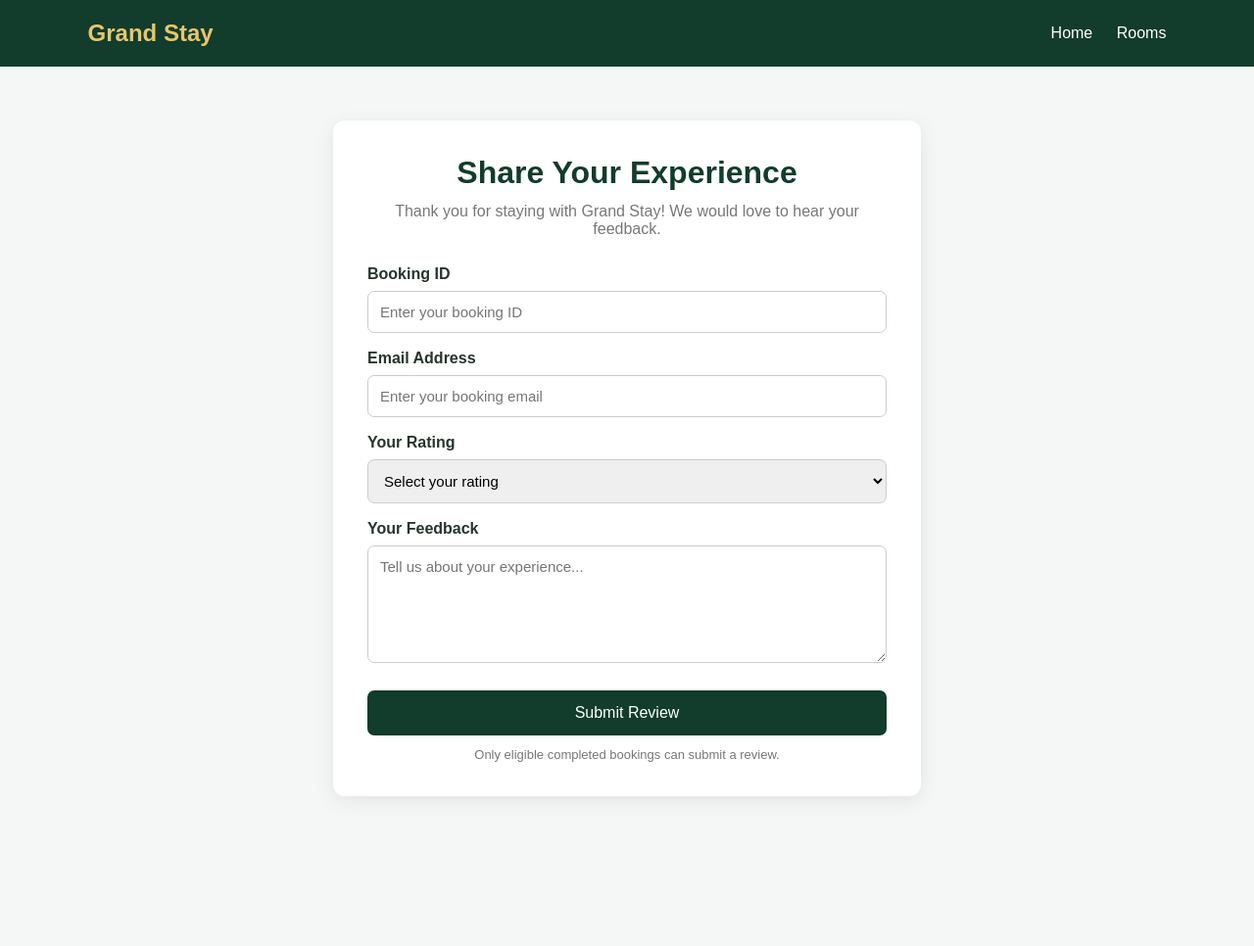
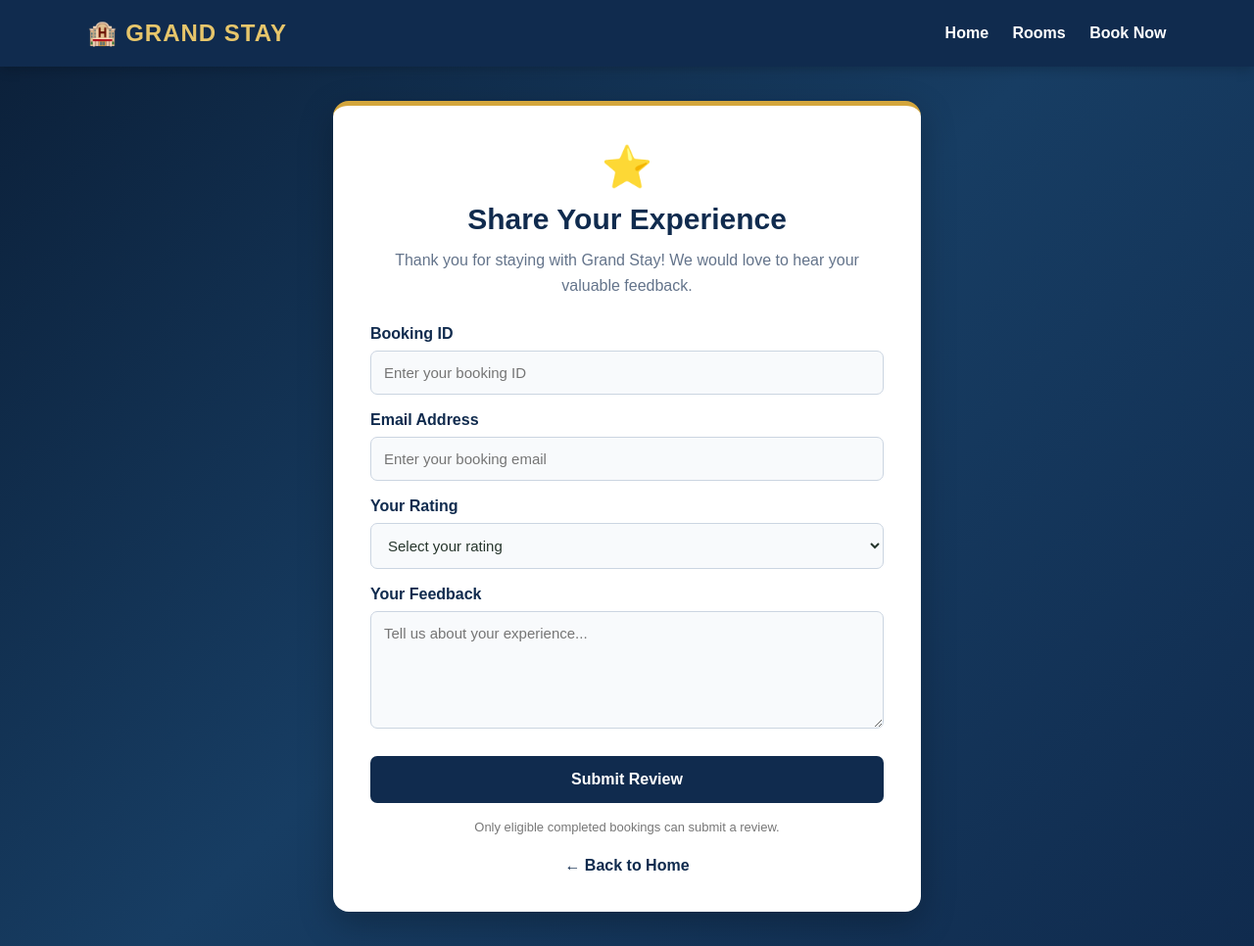
Before and after one commit to attilisuvarna009-tech/grand-stay-hotel-booking, a Flask app: page /review in a window 1280 px wide. Shown: the whole page at 98% size. Before the commit the page ends 816 px from the top, so only its background shows below. Run offline with Flask 3, Linux system fonts and the light colour scheme.

Commit message:
Revamp review.html with new styles and layout
Updated styles and structure for review page, including background gradient, improved layout, and enhanced form elements.

```diff
--- a/templates/review.html
+++ b/templates/review.html
@@ -15,62 +15,118 @@
         }
 
         body {
-            background: #f4f7f5;
+            min-height: 100vh;
+            background: linear-gradient(135deg, #0b1f38, #173d63, #102b4e);
             color: #26352c;
         }
 
         nav {
-            background: #123c2b;
+            background: #102b4e;
             color: white;
             padding: 20px 7%;
             display: flex;
             justify-content: space-between;
             align-items: center;
+            flex-wrap: wrap;
+            gap: 12px;
+            box-shadow: 0 3px 12px rgba(0,0,0,0.2);
         }
 
         nav h2 {
             color: #e7c66b;
+            letter-spacing: 1px;
         }
 
         nav a {
             color: white;
             text-decoration: none;
             margin-left: 20px;
+            font-weight: bold;
+        }
+
+        nav a:hover {
+            color: #e7c66b;
+        }
+
+        .page {
+            min-height: calc(100vh - 75px);
+            padding: 35px 15px;
+            display: flex;
+            justify-content: center;
+            align-items: center;
         }
 
         .container {
+            width: 100%;
             max-width: 600px;
-            margin: 55px auto;
-            padding: 35px;
+            padding: 38px;
             background: white;
-            border-radius: 12px;
-            box-shadow: 0 5px 20px rgba(0,0,0,0.08);
+            border-radius: 16px;
+            box-shadow: 0 12px 35px rgba(0,0,0,0.25);
+            border-top: 5px solid #d4a63c;
+        }
+
+        .hotel-icon {
+            text-align: center;
+            font-size: 42px;
+            margin-bottom: 12px;
         }
 
         h1 {
-            color: #123c2b;
+            color: #102b4e;
             text-align: center;
             margin-bottom: 12px;
+            font-size: 30px;
         }
 
         .subtitle {
             text-align: center;
-            color: #777;
+            color: #64748b;
             margin-bottom: 28px;
+            line-height: 1.6;
+        }
+
+        .message {
+            padding: 14px 16px;
+            border-radius: 8px;
+            margin-bottom: 20px;
+            line-height: 1.5;
+            text-align: center;
+        }
+
+        .message.error {
+            background: #fee2e2;
+            color: #991b1b;
+            border: 1px solid #fecaca;
+        }
+
+        .message.success {
+            background: #dcfce7;
+            color: #166534;
+            border: 1px solid #bbf7d0;
         }
 
         label {
             display: block;
             margin: 17px 0 8px;
             font-weight: bold;
+            color: #102b4e;
         }
 
         input, textarea, select {
             width: 100%;
-            padding: 12px;
-            border: 1px solid #ccc;
+            padding: 13px;
+            border: 1px solid #cbd5e1;
             border-radius: 7px;
             font-size: 15px;
+            background: #f8fafc;
+            color: #26352c;
+        }
+
+        input:focus, textarea:focus, select:focus {
+            outline: none;
+            border-color: #d4a63c;
+            box-shadow: 0 0 0 3px rgba(212,166,60,0.15);
         }
 
         textarea {
@@ -80,35 +136,59 @@
 
         button {
             width: 100%;
-            padding: 14px;
+            padding: 15px;
             margin-top: 24px;
-            background: #123c2b;
+            background: #102b4e;
             color: white;
             border: none;
             border-radius: 7px;
             font-size: 16px;
+            font-weight: bold;
             cursor: pointer;
+            transition: 0.3s;
         }
 
         button:hover {
-            background: #28583f;
+            background: #d4a63c;
+            color: #102b4e;
         }
 
         .note {
             font-size: 13px;
             color: #777;
-            margin-top: 12px;
+            margin-top: 15px;
             text-align: center;
+            line-height: 1.5;
+        }
+
+        .back-home {
+            display: block;
+            text-align: center;
+            margin-top: 20px;
+            color: #102b4e;
+            text-decoration: none;
+            font-weight: bold;
+        }
+
+        .back-home:hover {
+            color: #b8860b;
         }
 
         @media(max-width: 650px) {
             .container {
-                margin: 25px 15px;
-                padding: 25px;
+                padding: 25px 20px;
             }
 
             nav {
                 padding: 18px;
+            }
+
+            nav a {
+                margin-left: 10px;
+            }
+
+            h1 {
+                font-size: 25px;
             }
         }
     </style>
@@ -117,25 +197,42 @@
 <body>
 
 <nav>
-    <h2>Grand Stay</h2>
+    <h2>🏨 GRAND STAY</h2>
+
     <div>
         <a href="/">Home</a>
         <a href="/rooms">Rooms</a>
+        <a href="/booking">Book Now</a>
     </div>
 </nav>
 
+<div class="page">
+
     <div class="container">
+
+        <div class="hotel-icon">⭐</div>
 
         <h1>Share Your Experience</h1>
 
         <p class="subtitle">
             Thank you for staying with Grand Stay!
-        We would love to hear your feedback.
+            We would love to hear your valuable feedback.
         </p>
+
+        {% with messages = get_flashed_messages(with_categories=true) %}
+            {% if messages %}
+                {% for category, message in messages %}
+                    <div class="message {{ 'error' if category == 'error' else 'success' }}">
+                        {{ message }}
+                    </div>
+                {% endfor %}
+            {% endif %}
+        {% endwith %}
 
         <form method="POST" action="{{ url_for('submit_review') }}">
 
             <label for="booking_id">Booking ID</label>
+
             <input
                 type="number"
                 id="booking_id"
@@ -145,6 +242,7 @@
                 placeholder="Enter your booking ID">
 
             <label for="email">Email Address</label>
+
             <input
                 type="email"
                 id="email"
@@ -153,6 +251,7 @@
                 placeholder="Enter your booking email">
 
             <label for="rating">Your Rating</label>
+
             <select id="rating" name="rating" required>
                 <option value="">Select your rating</option>
                 <option value="5">★★★★★ - Excellent</option>
@@ -163,6 +262,7 @@
             </select>
 
             <label for="feedback">Your Feedback</label>
+
             <textarea
                 id="feedback"
                 name="feedback"
@@ -178,6 +278,10 @@
 
         </form>
 
+        <a href="/" class="back-home">← Back to Home</a>
+
+    </div>
+
 </div>
 
 </body>
```
Lines whose indentation alone changed are shown as unchanged.
